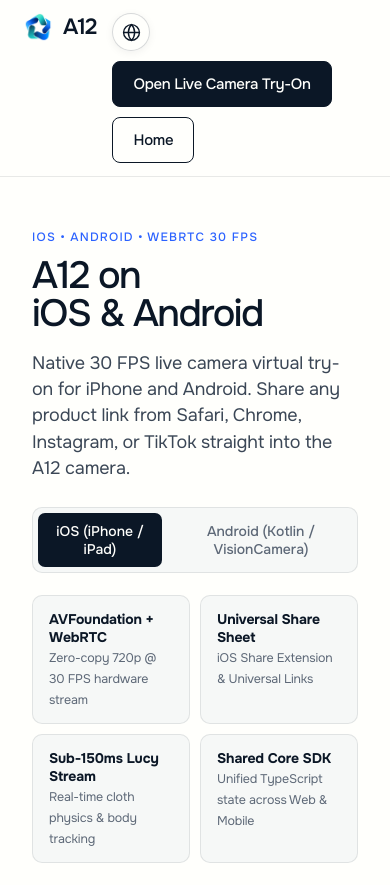
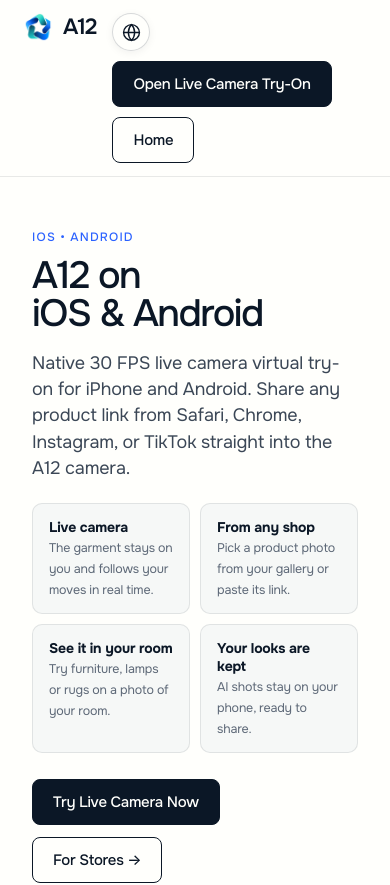
Before and after one commit to Doniyorbek2000/aa, a Next.js app in the folder apps/web/: page /mobile in a window 390 px wide. Shown: the top 885 px of the page. Built offline with nearby package versions, Linux system fonts and the light colour scheme; a web font is replaced by a local one.

Commit message:
fix(web): mobile page speaks to shoppers instead of listing internal tech

```diff
--- a/apps/web/src/app/mobile/page.tsx
+++ b/apps/web/src/app/mobile/page.tsx
@@ -10,9 +10,33 @@ import {
   PoweredByA12,
 } from '@/components/live-tryon-modal';
 
+type Feature = { title: string; body: string };
+
+// What the app does for a shopper; uz/ru/en, other languages read English
+const FEATURES: Partial<Record<string, Feature[]>> = {
+  uz: [
+    { title: 'Jonli kamera', body: 'Kiyim harakatingizga moslashib, ustingizda real vaqtda turadi.' },
+    { title: 'Istalgan do‘kondan', body: 'Mahsulot rasmini galereyadan tanlang yoki havolasini qo‘ying.' },
+    { title: 'Xonangizda ko‘ring', body: 'Mebel, chiroq yoki gilamni xonangiz rasmida sinab ko‘ring.' },
+    { title: 'Obrazlaringiz saqlanadi', body: 'AI suratlar telefoningizda qoladi, xohlasangiz ulashasiz.' },
+  ],
+  ru: [
+    { title: 'Живая камера', body: 'Вещь сидит на вас и следует за движениями в реальном времени.' },
+    { title: 'Из любого магазина', body: 'Выберите фото товара из галереи или вставьте ссылку.' },
+    { title: 'Примерьте к комнате', body: 'Мебель, свет или ковёр — прямо на фото вашей комнаты.' },
+    { title: 'Образы сохраняются', body: 'AI-снимки остаются на телефоне, ими легко поделиться.' },
+  ],
+  en: [
+    { title: 'Live camera', body: 'The garment stays on you and follows your moves in real time.' },
+    { title: 'From any shop', body: 'Pick a product photo from your gallery or paste its link.' },
+    { title: 'See it in your room', body: 'Try furniture, lamps or rugs on a photo of your room.' },
+    { title: 'Your looks are kept', body: 'AI shots stay on your phone, ready to share.' },
+  ],
+};
+
 export default function MobileExperiencePage() {
-  const { t } = useI18n();
-  const [selectedOS, setSelectedOS] = useState<'ios' | 'android'>('ios');
+  const { t, locale } = useI18n();
+  const features = FEATURES[locale] ?? FEATURES.en ?? [];
   const [selectedGarment, setSelectedGarment] = useState(DEFAULT_GARMENTS[0]);
   const [tryModalOpen, setTryModalOpen] = useState(false);
 
@@ -160,7 +184,7 @@ export default function MobileExperiencePage() {
       <main className="hero-stage">
         <section className="left-col">
           <div>
-            <span className="eyebrow">iOS &bull; Android &bull; WebRTC 30 FPS</span>
+            <span className="eyebrow">iOS &bull; Android</span>
             <h1>
               {t.mobileHeroTitle1}
               <br />
@@ -168,50 +192,13 @@ export default function MobileExperiencePage() {
             </h1>
             <p className="lede">{t.mobileHeroLede}</p>
 
-            <div>
-              <div className="os-tabs">
-                <button
-                  type="button"
-                  className={`os-tab ${selectedOS === 'ios' ? 'active' : ''}`}
-                  onClick={() => setSelectedOS('ios')}
-                >
-                  iOS (iPhone / iPad)
-                </button>
-                <button
-                  type="button"
-                  className={`os-tab ${selectedOS === 'android' ? 'active' : ''}`}
-                  onClick={() => setSelectedOS('android')}
-                >
-                  Android (Kotlin / VisionCamera)
-                </button>
-              </div>
-            </div>
-
             <div className="spec-cards">
-              <div className="spec-card">
-                <strong>
-                  {selectedOS === 'ios'
-                    ? 'AVFoundation + WebRTC'
-                    : 'CameraX + VisionCamera'}
-                </strong>
-                <span>Zero-copy 720p @ 30 FPS hardware stream</span>
-              </div>
-              <div className="spec-card">
-                <strong>Universal Share Sheet</strong>
-                <span>
-                  {selectedOS === 'ios'
-                    ? 'iOS Share Extension & Universal Links'
-                    : 'Android App Links & Intent Filter'}
-                </span>
-              </div>
-              <div className="spec-card">
-                <strong>Sub-150ms Lucy Stream</strong>
-                <span>Real-time cloth physics &amp; body tracking</span>
-              </div>
-              <div className="spec-card">
-                <strong>Shared Core SDK</strong>
-                <span>Unified TypeScript state across Web &amp; Mobile</span>
-              </div>
+              {features.map((feature) => (
+                <div key={feature.title} className="spec-card">
+                  <strong>{feature.title}</strong>
+                  <span>{feature.body}</span>
+                </div>
+              ))}
             </div>
 
             <div style={{ marginTop: '26px', display: 'flex', gap: '12px', flexWrap: 'wrap' }}>
```
